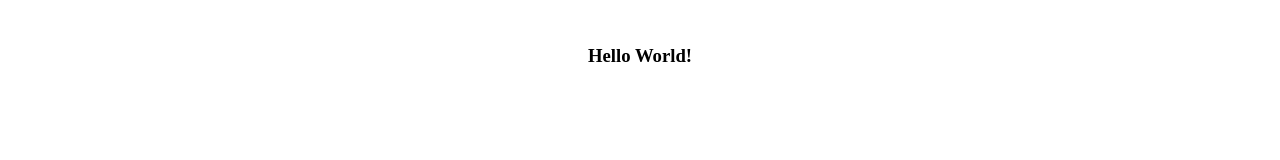
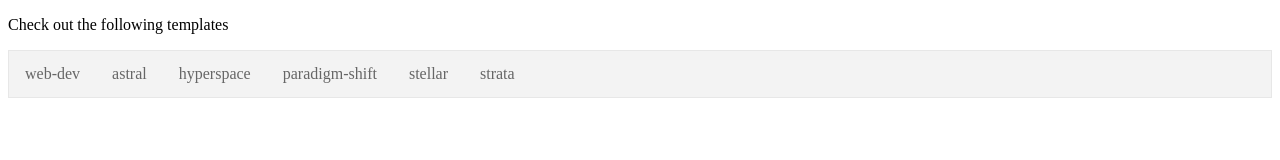
Before and after one commit to keerthanachatlaparthy/keerthanachatlaparthy.github.io, a plain HTML site: page index.html in a window 1280 px wide. Drawn offline with Linux system fonts and the light colour scheme.

Commit message:
Add files via upload

```diff
--- a/index.html
+++ b/index.html
@@ -1,15 +1,75 @@
- <!DOCTYPE html>
-  <html lang="en">
-  <head>
-      <meta charset="UTF-8">
-      <meta http-equiv="X-UA-Compatible" content="IE=edge">
-      <meta name="viewport" content="width=device-width, initial-scale=1.0">
-      <title>Document</title>
-  </head>
-  <body>&nbsp&nbsp&nbsp&nbsp&nbsp&nbsp
-   <center><h3><b>
-      Hello World!
-    </h3></b>
-    </center>
-  </body>
-  </html>
+<!DOCTYPE html>
+<html lang="en-US">
+<head>
+<title>Portfolio Templates</title>
+<meta charset="utf-8">
+<meta name="viewport" content="width=device-width, initial-scale=1">
+<meta name="Keywords" content="HTML5, web tempplates">
+<meta name="Description" content="Portfolio templates for personal websites">
+<style>
+    ul.horizontal {
+        list-style-type: none;
+        margin: 0;
+        padding: 0;
+        overflow: hidden;
+        background-color: #333;
+    }
+
+    ul.horizontal li {
+        float: left;
+    }
+
+    ul.horizontal li a {
+        display: inline-block;
+        color: white;
+        text-align: center;
+        padding: 14px 16px;
+        text-decoration: none;
+    }
+
+    ul.horizontal li a:hover:not(.active) {
+        background-color: #000;
+    }
+
+    /* ul.horizontal li a.active {
+        background-color:#04AA6D;
+    } */
+
+    ul.gray {
+    border: 1px solid #e7e7e7;
+        background-color: #f3f3f3;
+    }
+
+    ul.gray li a {
+        display: block;
+        color: #666;
+        text-align: center;
+        padding: 14px 16px;
+        text-decoration: none;
+    }
+
+    ul.gray li a:hover:not(.active) {
+        background-color: #ddd;
+    }
+
+    /* ul.gray li a.active {
+        color: white;
+        background-color: #008CBA;
+    } */
+
+    </style>
+</head>
+<body>
+    <div>
+        <p>Check out the following templates</p>
+        <ul class="horizontal gray">
+            <li><a href="./web-dev/index.html">web-dev</a></li>
+            <li><a href="./astral/index.html">astral</a></li>
+            <li><a href="./hyperspace/index.html">hyperspace</a></li>
+            <li><a href="./paradigm-shift/index.html">paradigm-shift</a></li>
+            <li><a href="./stellar/index.html">stellar</a></li>
+            <li><a href="./strata/index.html">strata</a></li>
+        </ul>
+        </div>
+</body>
+</html>
```
Also changed, not shown: 2 other files.
